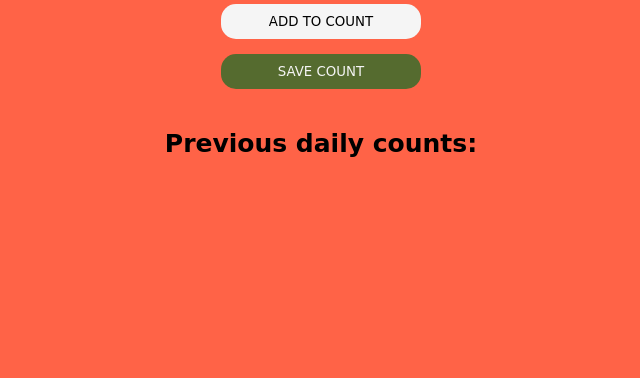
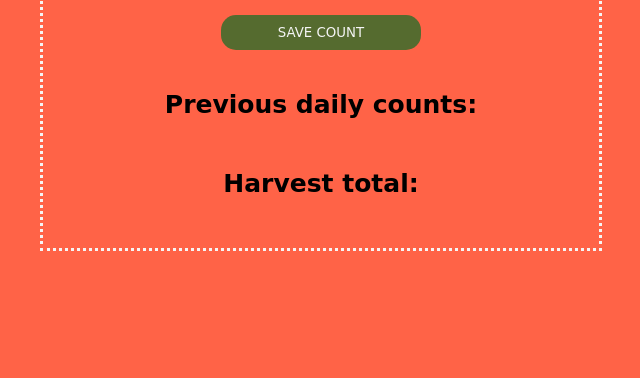
Before and after one commit to wesiptea/tomato-counter-app, a plain HTML site: page index.html in a window 1280 px wide. Shown: the part 422-800 px from the top of the page, without its empty margins (319-959 px from the left). Drawn offline with Linux system fonts and the light colour scheme; a web font is replaced by a local one.

Commit message:
Updates to css

```diff
--- a/index.css
+++ b/index.css
@@ -10,8 +10,10 @@ body {
 }
 
 div {
+    border: whitesmoke dotted 3px;
     max-width: 40%;
     display: grid;
+    padding: 25px;
     place-items: center;
 }
 
--- a/index.html
+++ b/index.html
@@ -14,6 +14,7 @@
         <button id="increment-btn" onclick="increment()">ADD TO COUNT</button>
         <button id="save-btn" onclick="save()">SAVE COUNT</button>
         <p id="save-el">Previous daily counts: </p>
+        <p id="total-el">Harvest total: </p>
         <script src="index.js"></script>
     </div>
 </body>
--- a/index.js
+++ b/index.js
@@ -6,6 +6,7 @@
 // 3 increment the count variable when the button is clicked
 // 4 change the count-el in the HTML to reflect the new count
 
+let totalEl = document.getElementById("total-el");
 let saveEl = document.getElementById("save-el");
 let countEl = document.getElementById("count-el");
 let count = 0;
@@ -22,3 +23,5 @@ function save() {
     countEl.textContent = 0;
     count = 0;
 }
+
+// possible improvements to work on: total function
```
